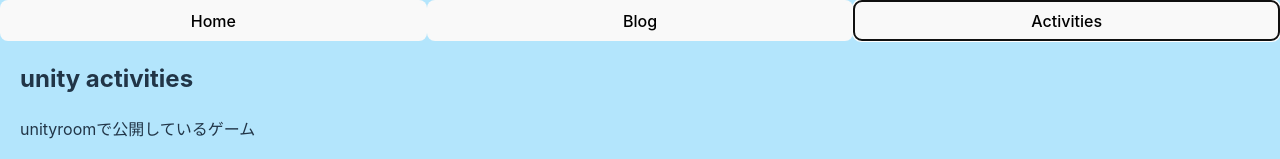
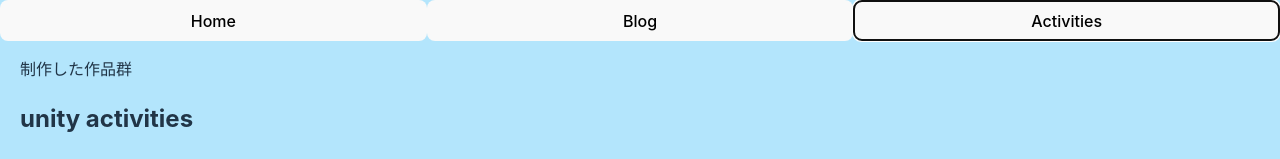
Before and after one commit to alikmpt8529/test, a React (Vite) app: page / in a window 1280 px wide. Both pictures are taken after a click on the button "Activities". Shown: the top 159 px of the page. Built offline with nearby package versions, Linux system fonts and the light colour scheme.

Commit message:
0623ver2
改善版

```diff
--- a/src/App.tsx
+++ b/src/App.tsx
@@ -61,6 +61,7 @@ function App() {
                 )}
                 {currentTab === 'activities' && (
                     <div>
+                        <p>制作した作品群</p>
                         <h2>unity activities</h2>
                         <p>unityroomで公開しているゲーム</p>
                         <p>とにかく寝ろ!!</p>
```
